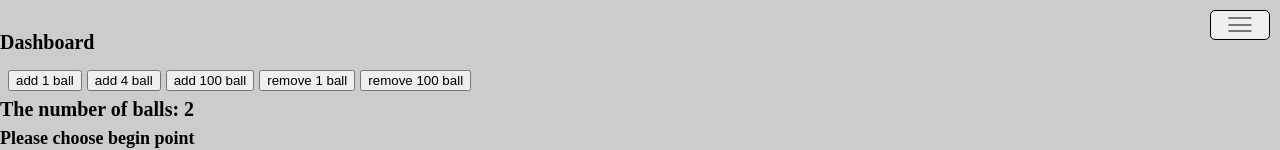
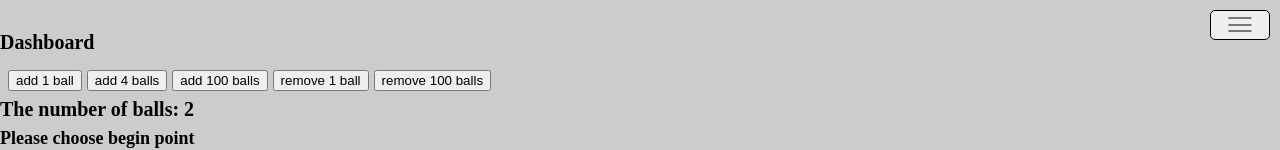
Before and after one commit to andy5566w/Neutec-Project, a Vue app: page / in a window 1280 px wide. Shown: the top 150 px of the page. Built offline with nearby package versions, Linux system fonts and the light colour scheme.

Commit message:
[Neutec-Project] 1. fix typo 2. renew README.md

```diff
--- a/src/components/Dashboard.vue
+++ b/src/components/Dashboard.vue
@@ -24,7 +24,7 @@
           })
         "
       >
-        add 4 ball
+        add 4 balls
       </button>
       <button
         @click="
@@ -37,11 +37,11 @@
           })
         "
       >
-        add 100 ball
+        add 100 balls
       </button>
       <button @click="$store.dispatch('Ball/removeBall')">remove 1 ball</button>
       <button @click="$store.dispatch('Ball/removeBall', 100)">
-        remove 100 ball
+        remove 100 balls
       </button>
     </div>
     <h1>The number of balls: {{ $store.state.Ball.balls.length }}</h1>
```
Also changed, not shown: pic1.png (added), 1 other file (tests, documents, lock files or other folders).
